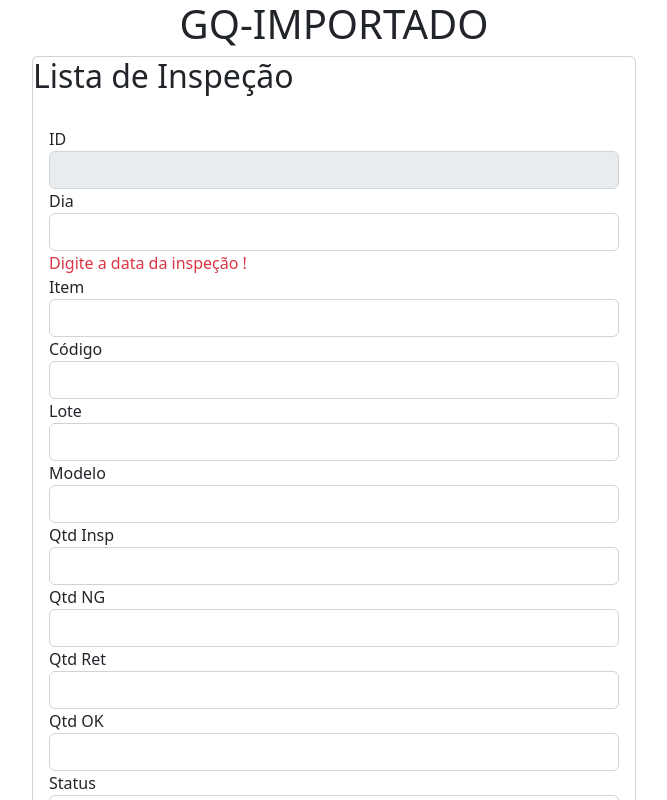
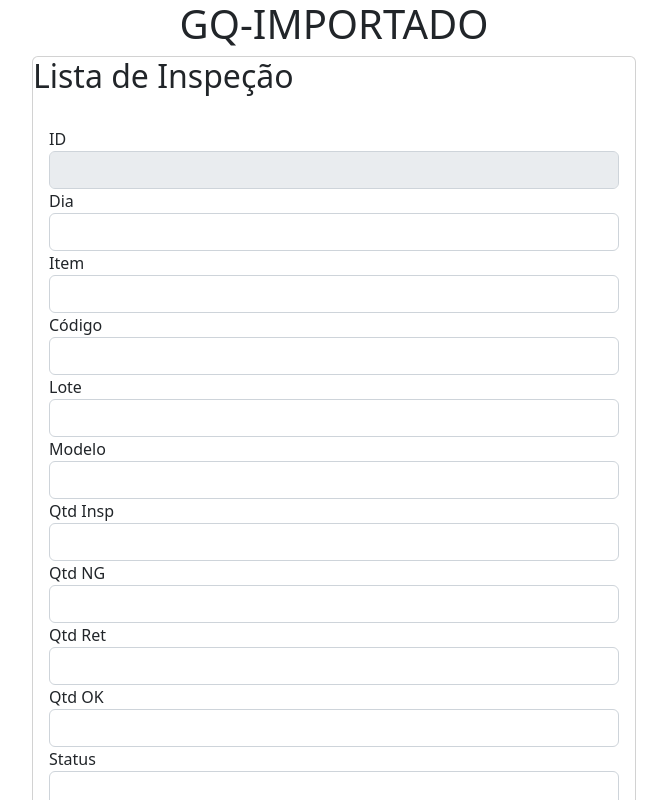
Before and after one commit to Mozaniel/gq-importado-teste-funcional, a React (Create React App) app: page /list/create in a window 1280 px wide. Shown: the top 800 px of the page, without its empty margins (306-973 px from the left). Built offline with nearby package versions, Linux system fonts and the light colour scheme.

Commit message:
Update EmpCreate.js
update

```diff
--- a/src/EmpCreate.js
+++ b/src/EmpCreate.js
@@ -15,7 +15,7 @@ const EmpCreate = () => {
     const[status,statuschange]=useState("");
     const[usuario,usuariochange]=useState("");
     const[ativo,ativochange]=useState(true);
-    const[validation,valchange]=useState(true);
+    const[validation,valchange]=useState(false);
 
     const navigate=useNavigate();
 
@@ -126,7 +126,7 @@ const EmpCreate = () => {
                                         <div className="form-check">
                                         <input checked={ativo} onChange={e=>ativochange(e.target.checked)} type="checkbox" className="form-check-input"></input>
                                             <label className="form-check-label">Ativo</label>
-                                        </div>
+                                            </div>
                                         </div>
                                         <div className="col-lg-12">
                                         <div className="form-group">
```
